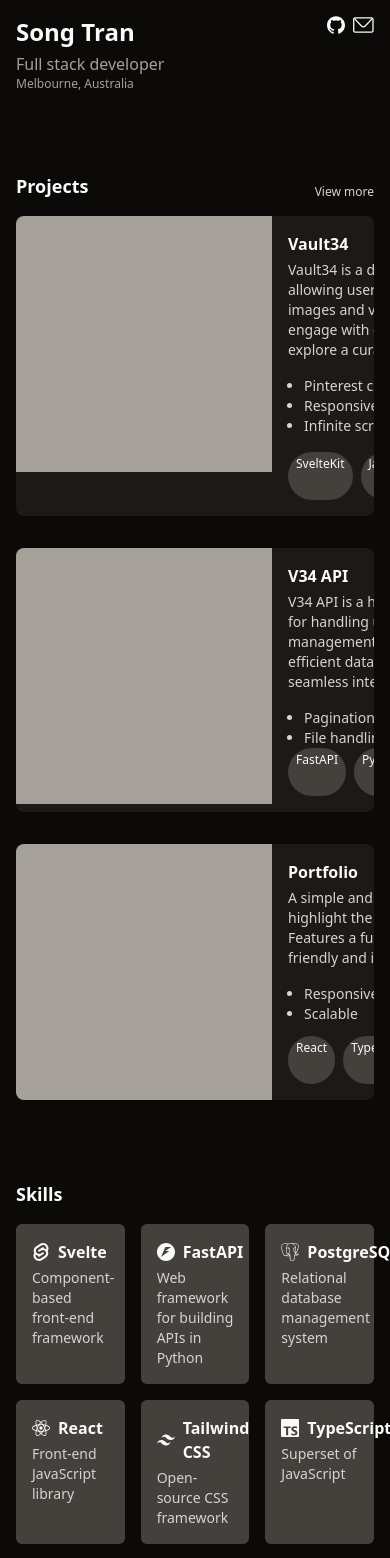
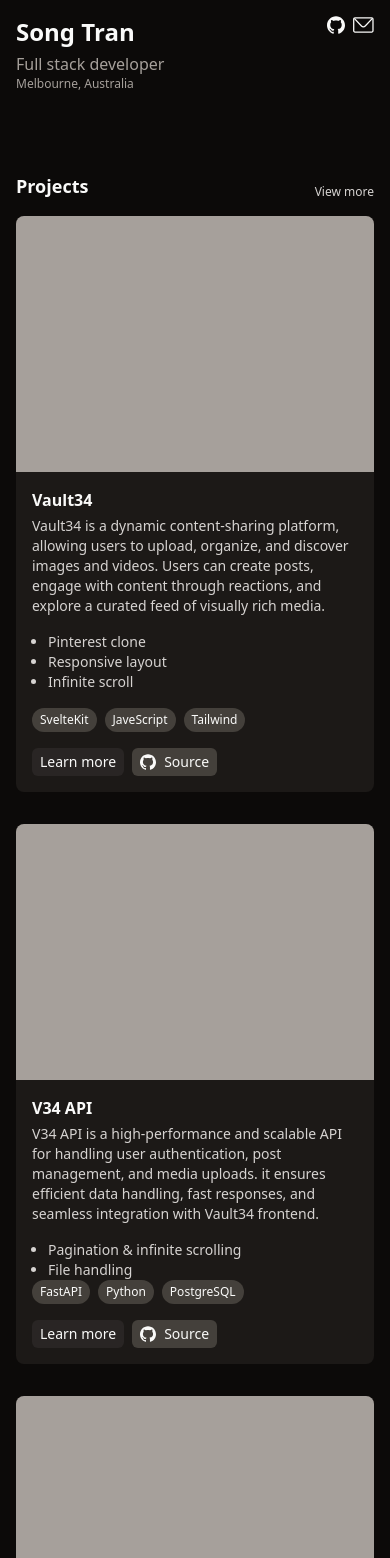
Before and after one commit to stagib/portfolio-react, a React (Vite) app: page / in a window 390 px wide. Shown: the top 1558 px of the page. Built offline with nearby package versions, Linux system fonts and the light colour scheme.

Commit message:
feat: more responsive ui

```diff
--- a/src/components/Project.tsx
+++ b/src/components/Project.tsx
@@ -18,8 +18,11 @@ const Project: React.FC<ProjectProps> = ({
     tags,
 }) => {
     return (
-        <div className="flex w-full overflow-hidden rounded-lg bg-stone-900">
-            <a className="h-64 w-64 bg-stone-400 shrink-0" href={morePage}></a>
+        <div className="flex w-full overflow-hidden rounded-lg bg-stone-900 flex-col sm:flex-row">
+            <a
+                className="min-h-64 min-w-64 bg-stone-400 shrink-0"
+                href={morePage}
+            ></a>
             <div className="p-4 flex flex-col w-full">
                 <div className="flex flex-col justify-between">
                     <a className="font-semibold mb-1" href={morePage}>
@@ -29,7 +32,7 @@ const Project: React.FC<ProjectProps> = ({
                     {main}
                 </div>
 
-                <div className="mt-auto flex justify-between">
+                <div className="mt-auto flex flex-wrap gap-4 justify-between">
                     {tags}
                     <div className="flex gap-2">
                         <Link
--- a/src/components/SkillSection.tsx
+++ b/src/components/SkillSection.tsx
@@ -15,7 +15,7 @@ const SkillSection = () => {
             <div className="mb-4 flex items-end">
                 <div className="text-lg font-semibold">Skills</div>
             </div>
-            <div className="grid grid-cols-3 gap-4">
+            <div className="grid grid-cols-2 sm:grid-cols-3 gap-4">
                 <Skill
                     name="Svelte"
                     description="Component-based front-end framework"
```
